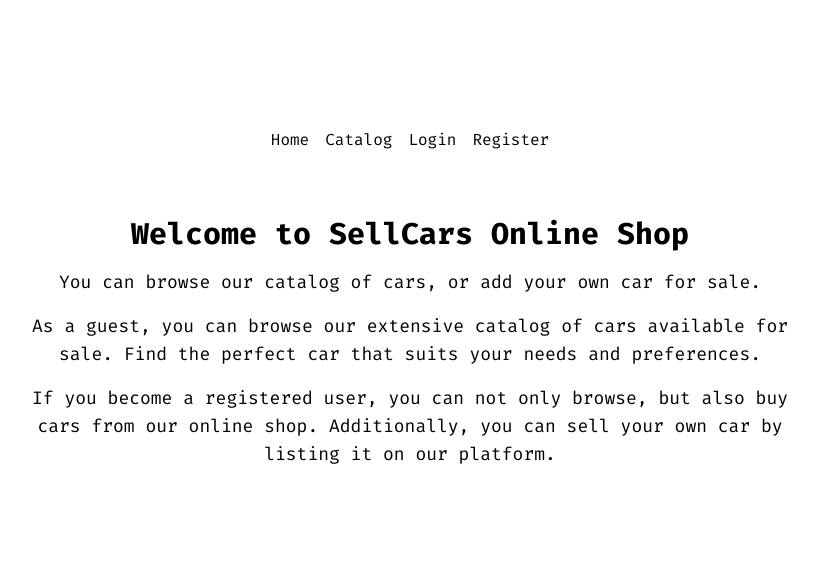
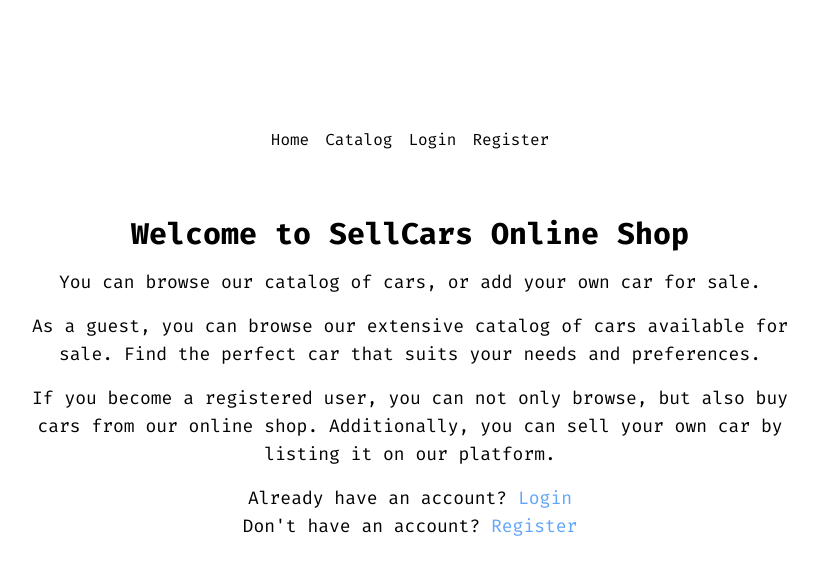
Before and after one commit to TimiPashov/ReactSellCars, a React (Vite) app in the folder ReactSellCars/: page / in a window 1280 px wide. Shown: the top 574 px of the page, without its empty margins (230-1048 px from the left). Built offline with nearby package versions, Linux system fonts and the light colour scheme; no server answers.

Commit message:
minor change to homepage

```diff
--- a/ReactSellCars/src/components/Home/Home.tsx
+++ b/ReactSellCars/src/components/Home/Home.tsx
@@ -5,7 +5,7 @@
   const { user } = useAuthContext() as { user: User };
   return (
     <div className="h-auto w-2/3 flex flex-col items-center self-center gap-4">
-      <h1 className="text-3xl font-bold">Welcome to SellCars Online Shop</h1>
+      <h1 className="text-3xl font-bold text-center">Welcome to SellCars Online Shop</h1>
       <p className="text-lg text-center">
         You can browse our catalog of cars, or add your own car for sale.
       </p>
@@ -18,7 +18,7 @@
         cars from our online shop. Additionally, you can sell your own car by
         listing it on our platform.
       </p>
-      {!user && (
+      {!user._id && (
         <div>
           <p className="text-lg text-center">
             Already have an account?{" "}
```
